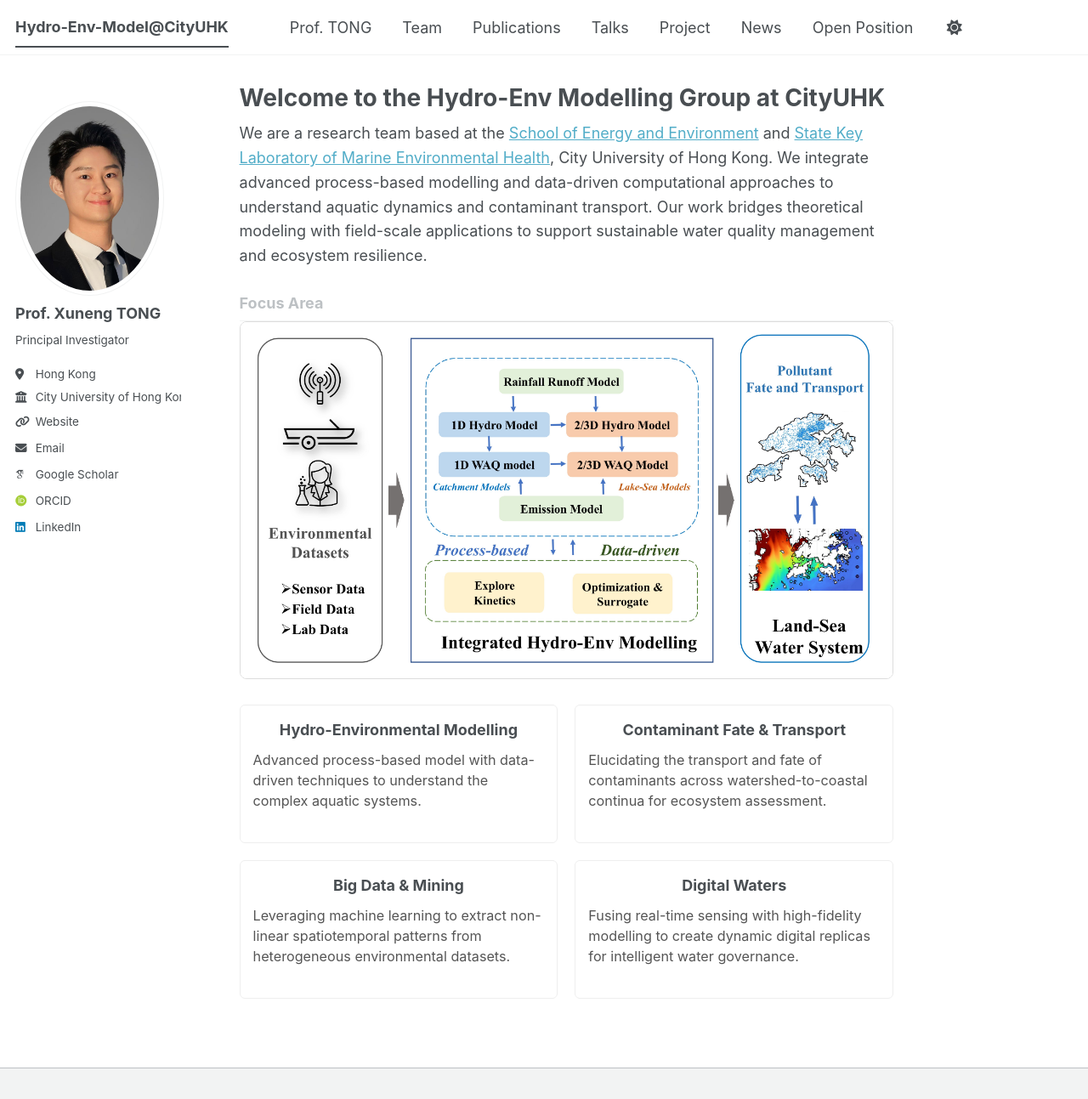
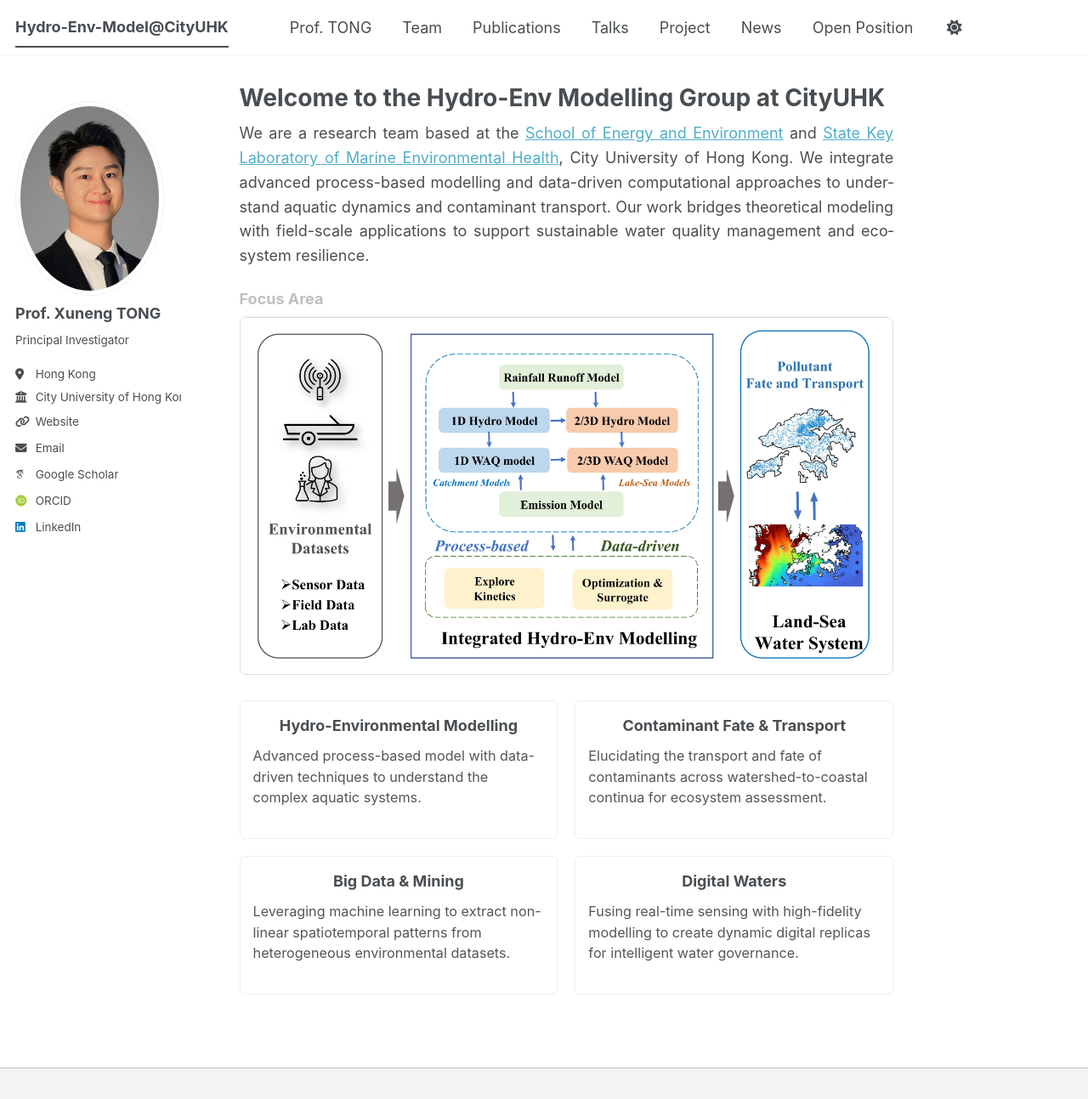
Before and after one commit to TongXuneng/TongXuneng.github.io, a Jekyll site: the page built from _pages/about.md, in a window 1280 px wide and 1293 px high. Shown: the whole window at 85% size. Built offline with Jekyll 4.4.1, drawn with Linux system fonts in a browser that asks for light colours; some web fonts are replaced; a script bundle is joined from its source files by our own code; library files that are not in the unit come from our copies.

Commit message:
Update about.md

```diff
--- a/_pages/about.md
+++ b/_pages/about.md
@@ -8,7 +8,7 @@ redirect_from:
 ---
 
 <!-- 个人简介：采用左对齐，但增加行高，视觉上依然很整齐 -->
-<div style="text-align: left; line-height: 1.6; margin-bottom: 30px;">
+<div style="text-align: justify; line-height: 1.6; word-break: break-word; hyphens: auto;">
   We are a research team based at the <a href="https://www.cityu.edu.hk/see/">School of Energy and Environment</a> and <a href="https://www.cityu.edu.hk/sklmeh/">State Key Laboratory of Marine Environmental Health</a>, City University of Hong Kong. We integrate advanced process-based modelling and data-driven computational approaches to understand aquatic dynamics and contaminant transport. Our work bridges theoretical modeling with field-scale applications to support sustainable water quality management and ecosystem resilience.
 </div>
 
```
